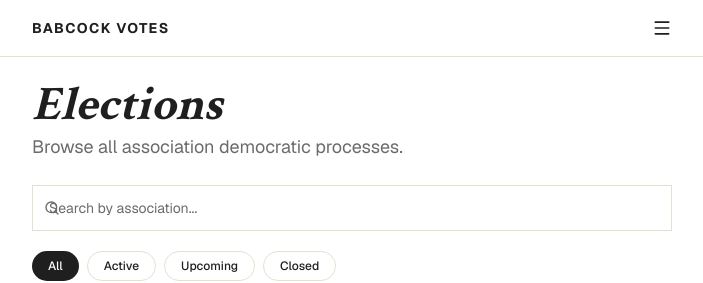
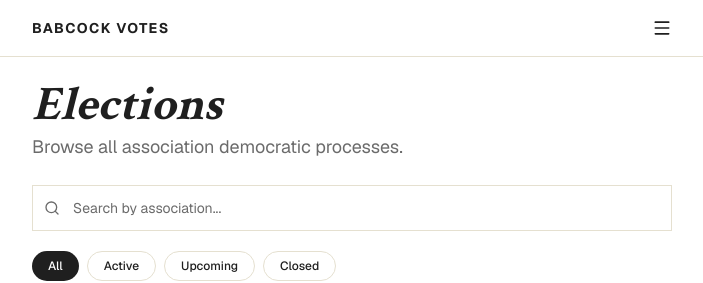
Before and after one commit to GDGBabcockUniversity/babcock-votes, a Next.js app: page /elections in a window 1280 px wide. Shown: the top 283 px of the page, without its empty margins (288-991 px from the left). Built offline with nearby package versions, Linux system fonts and the light colour scheme; no server answers; the database is empty; sample sign-in values are in the browser's storage.

Commit message:
fix(elections): add left padding to search input

```diff
--- a/app/(main)/elections/page.tsx
+++ b/app/(main)/elections/page.tsx
@@ -60,6 +60,7 @@ const ElectionsPage = () => {
           placeholder="Search by association..."
           value={search}
           onChange={(e) => setSearch(e.target.value)}
+          className="pl-10"
         />
       </div>
 
```
